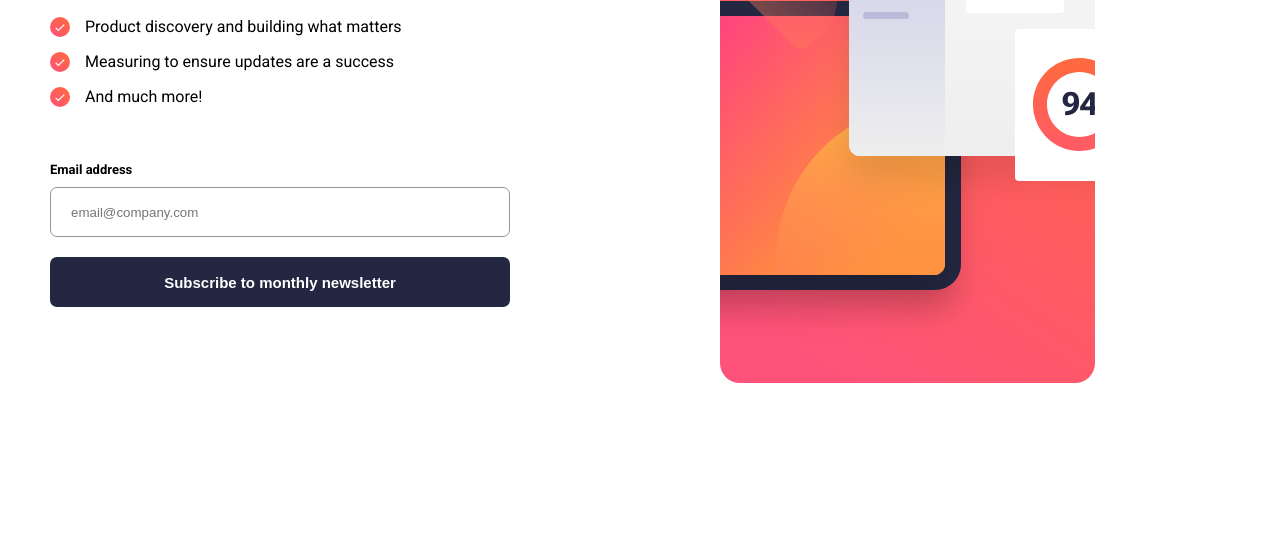
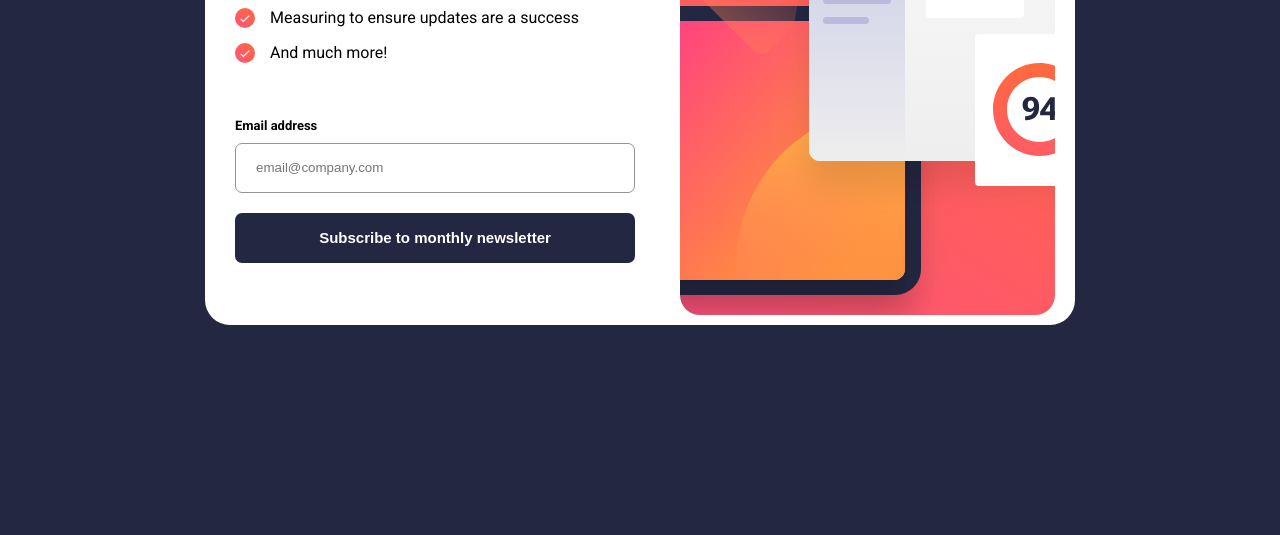
Before and after one commit to LizardyOrlando/Newsletter-Form, a plain HTML site: page index.html in a window 1280 px wide. Shown: the part 265-800 px from the top of the page. Drawn offline with nearby package versions, Linux system fonts and the light colour scheme.

Commit message:
Add files via upload

```diff
--- a/css/style.css
+++ b/css/style.css
@@ -142,30 +142,40 @@ body{
 }
 
 @media (min-width:970px){
+    body{
+        background-color: var(--Dark-Slate-Grey);
+        display: flex;
+        justify-content: center;
+        align-items: center;
+    }
     .container{
-        max-width: 1440px;
+        background-color: var(--White);
+        border-radius: 25px;
+        max-width: 1000px;
+        max-height: 550px;
         display: flex;
         flex-direction: row-reverse;
-        justify-content: space-around;
+        justify-items: space-around;
         margin-top: 40px;
+        padding: 20px;
     }
 
     #form{
-        min-width: 500px;
+        min-width: 400px;
         display: flex;
         flex-direction: column;
-        padding: 20px;
     }
 
     #form > .title{
         text-align: center;
-        font-size: 70px;
+        font-size: 2.5rem;
     }
     .img-contain{
         grid-column: 2 ;
-        height:593px;
+        height:520px;
         width: 400px;
-        margin: auto;
+        margin-bottom: 20px;
+        margin-left: 20px;
         background: url('../assets/images/illustration-sign-up-desktop.svg');
         /* border-radius: 20px; */
     }
--- a/index.html
+++ b/index.html
@@ -16,7 +16,7 @@
       <!-- <img  alt="principal-image" id="mobile-img" > -->
       <!-- <div class="mobile-img"></div> -->
     </div>
-    <form action="" method="post" id="form">
+    <form action="success.js" method="post" id="form">
       <h1 class="title">Stay updated!</h1>
       <p class="first-paragraph">Join 60,000+ product managers receiving monthly updates on:</p>
       <div class="success-icons">
@@ -36,7 +36,7 @@
           <p class="text">Email address</p>
           <p class="invalid-email"></p>
         </div>
-        <input type="email" name="" placeholder="email@company.com" class="email" >
+        <input type="email" name="email-form" placeholder="email@company.com" class="email" >
       </div>
       <button type="submit" id="suscribe-button">Subscribe to monthly newsletter</button>
     </form>
```
